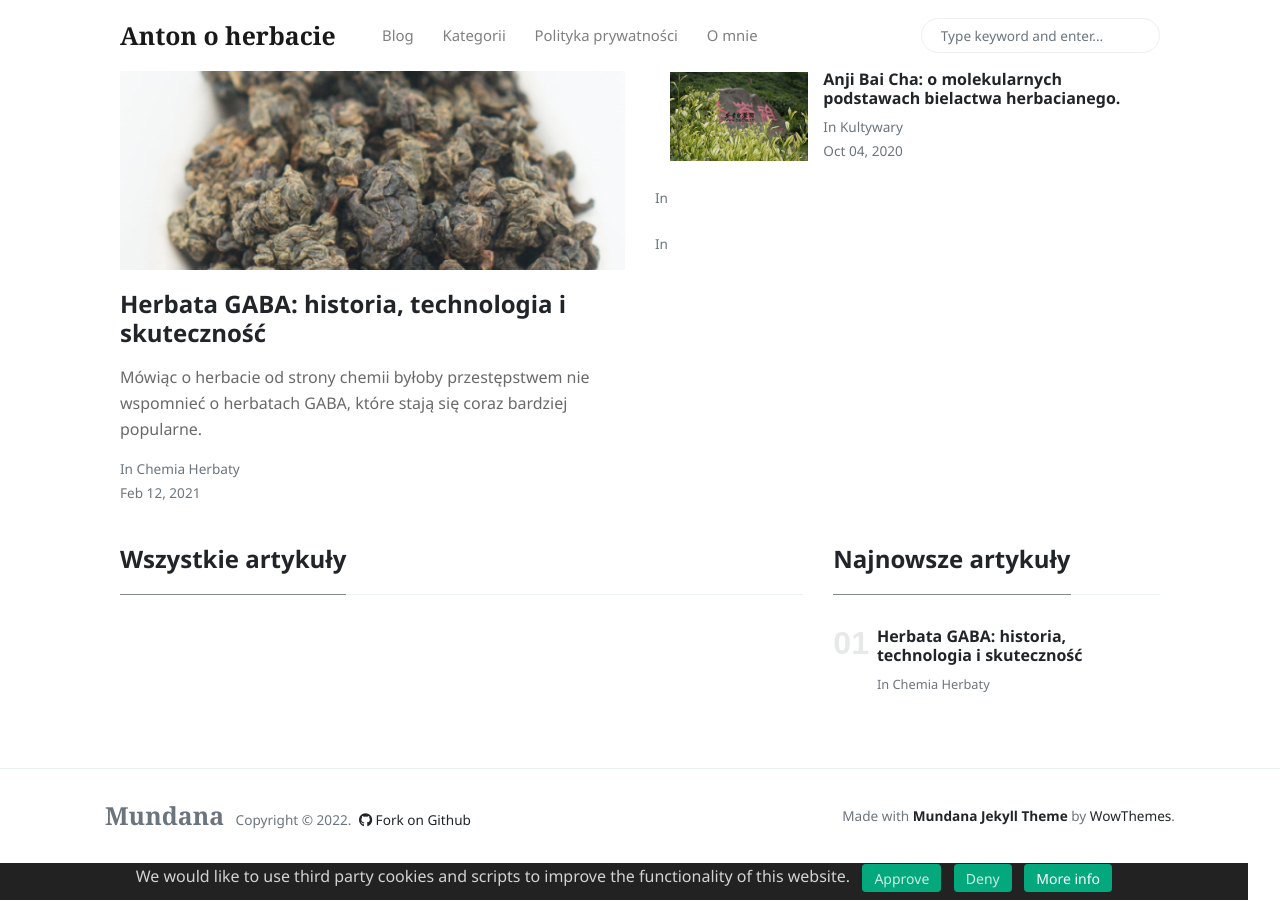
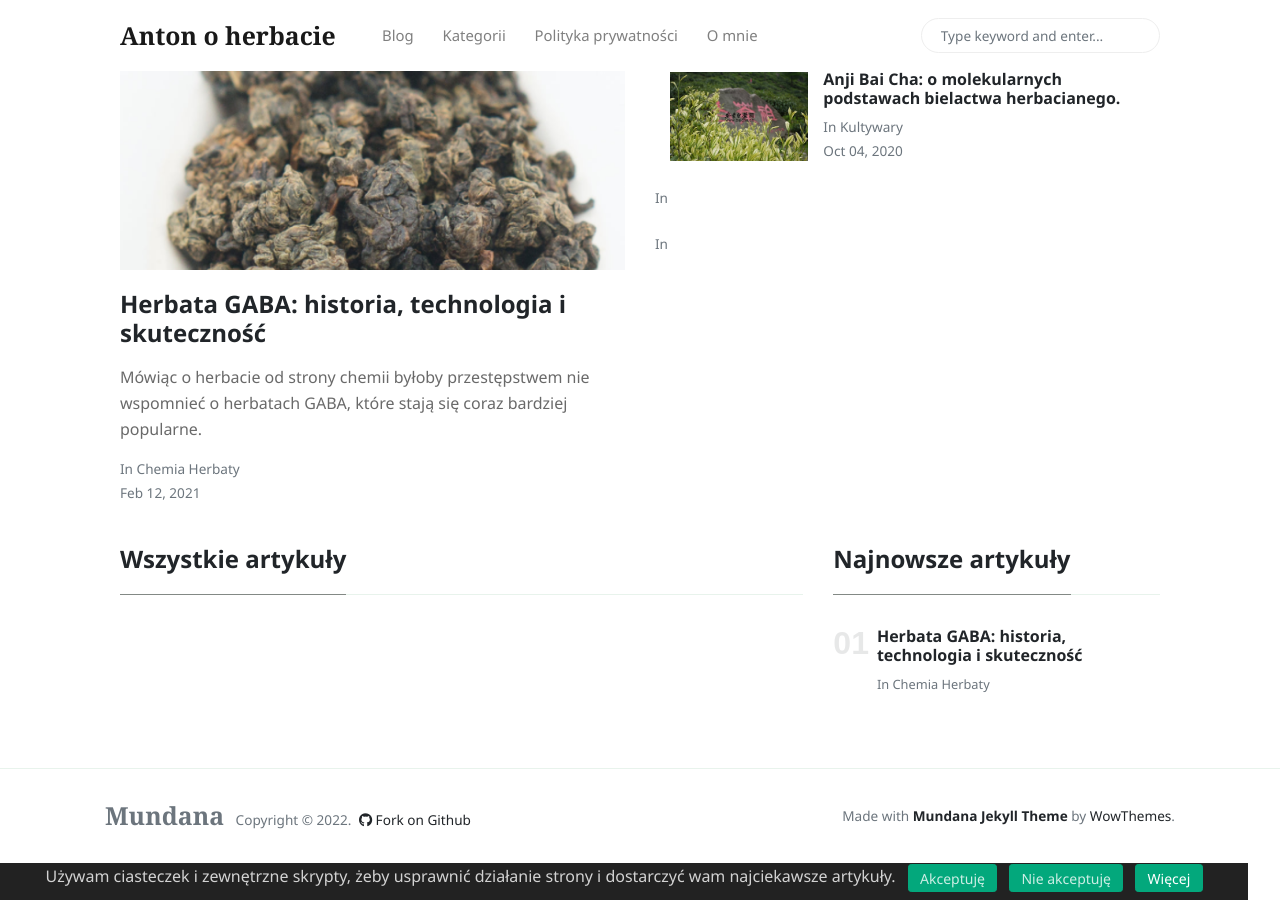
Before and after one commit to asiomchen/asiomchen.github.io, a Jekyll site: the page built from index.html, in a window 1280 px wide. Built offline with Jekyll 4.4.1, drawn with Linux system fonts in a browser that asks for light colours; nearby versions of some CDN libraries; the list of posts is cut into pages by our own code.

Commit message:
Update cookie-consent.html

```diff
--- a/_includes/cookie-consent.html
+++ b/_includes/cookie-consent.html
@@ -6,10 +6,10 @@
         #cookie-notice a {position: relative; bottom: 4px;}
     }
 </style>
-<div id="cookie-notice"><span>We would like to use third party cookies and scripts to improve the functionality of this website.</span>
-    <a id="cookie-notice-accept" class="btn btn-primary btn-sm">Approve</a>
-    <a id="cookie-notice-deny" class="btn btn-primary btn-sm">Deny</a>
-    <a href="/privacy-policy.html" class="btn btn-primary btn-sm">More info</a></div>
+<div id="cookie-notice"><span>Używam ciasteczek i  zewnętrzne skrypty, żeby usprawnić działanie strony i dostarczyć wam najciekawsze artykuły.</span>
+    <a id="cookie-notice-accept" class="btn btn-primary btn-sm">Akceptuję</a>
+    <a id="cookie-notice-deny" class="btn btn-primary btn-sm">Nie akceptuję</a>
+    <a href="/privacy-policy.html" class="btn btn-primary btn-sm">Więcej</a></div>
 <script>
     function createCookie(name,value,days) {
         var expires = "";
```
